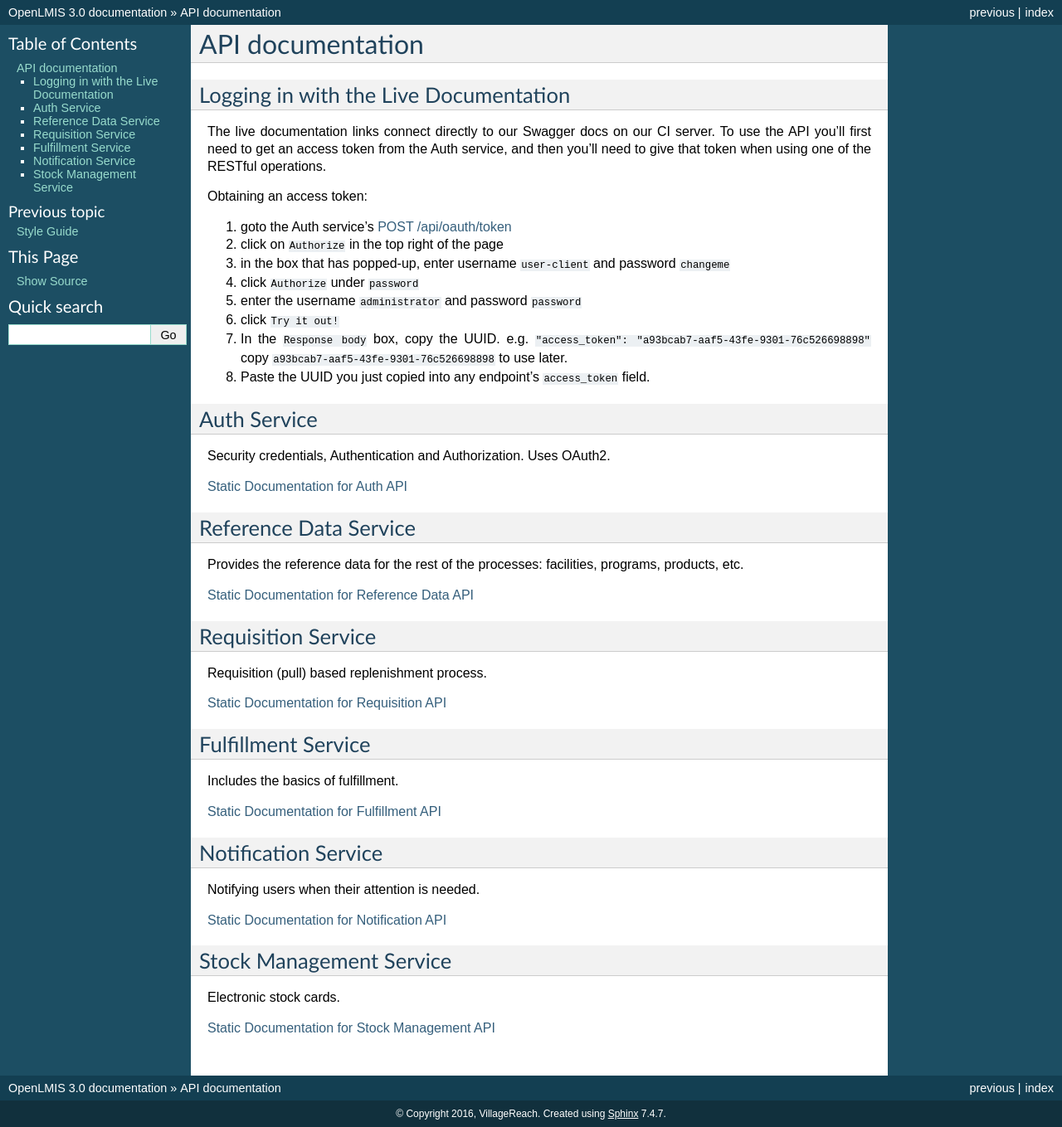
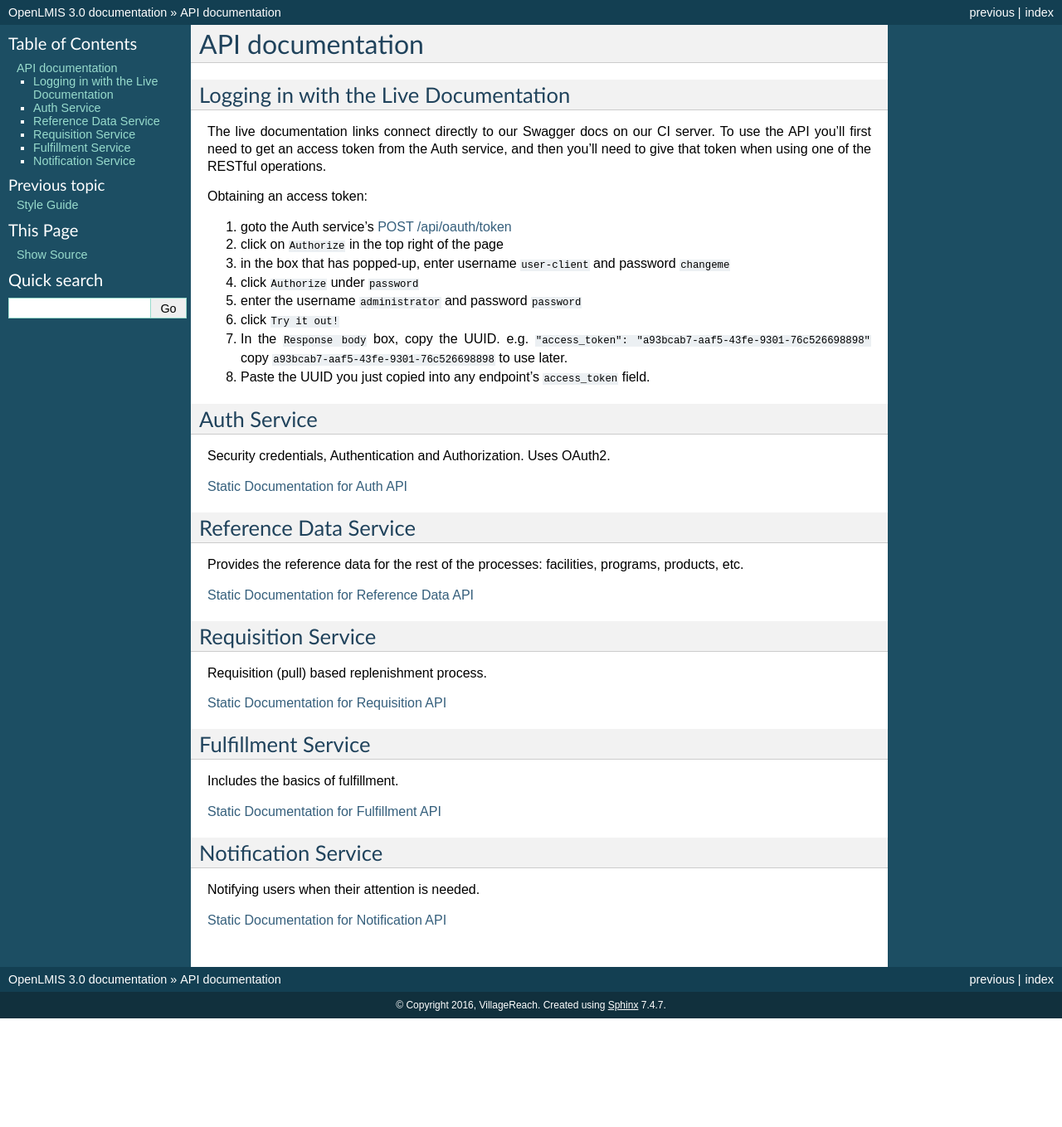
Before and after one commit to OpenLMIS/openlmis-ref-distro, a Sphinx documentation site: the page built from docs/source/api/index.rst, in a window 1280 px wide. Shown: the whole page at 83% size. Built offline with Sphinx 7.4.7, drawn with Linux system fonts in a browser that asks for light colours; pages that are not in the unit, such as notebooks, are missing from menus; after the commit the page ends 1228 px from its top, so only the background shows below that.

Commit message:
remove stockmanagement api links

```diff
--- a/docs/source/api/index.rst
+++ b/docs/source/api/index.rst
@@ -59,11 +59,3 @@
 Notifying users when their attention is needed.
 
 `Static Documentation for Notification API <http://build.openlmis.org/job/OpenLMIS-notification-service/101/artifact/build/resources/main/api-definition.html>`_
-
-********************
-Stock Management Service
-********************
-
-Electronic stock cards.
-
-`Static Documentation for Stock Management API <http://build.openlmis.org/job/OpenLMIS-stockmanagement-service/lastSuccessfulBuild/artifact/build/resources/main/api-definition.html>`_
```
